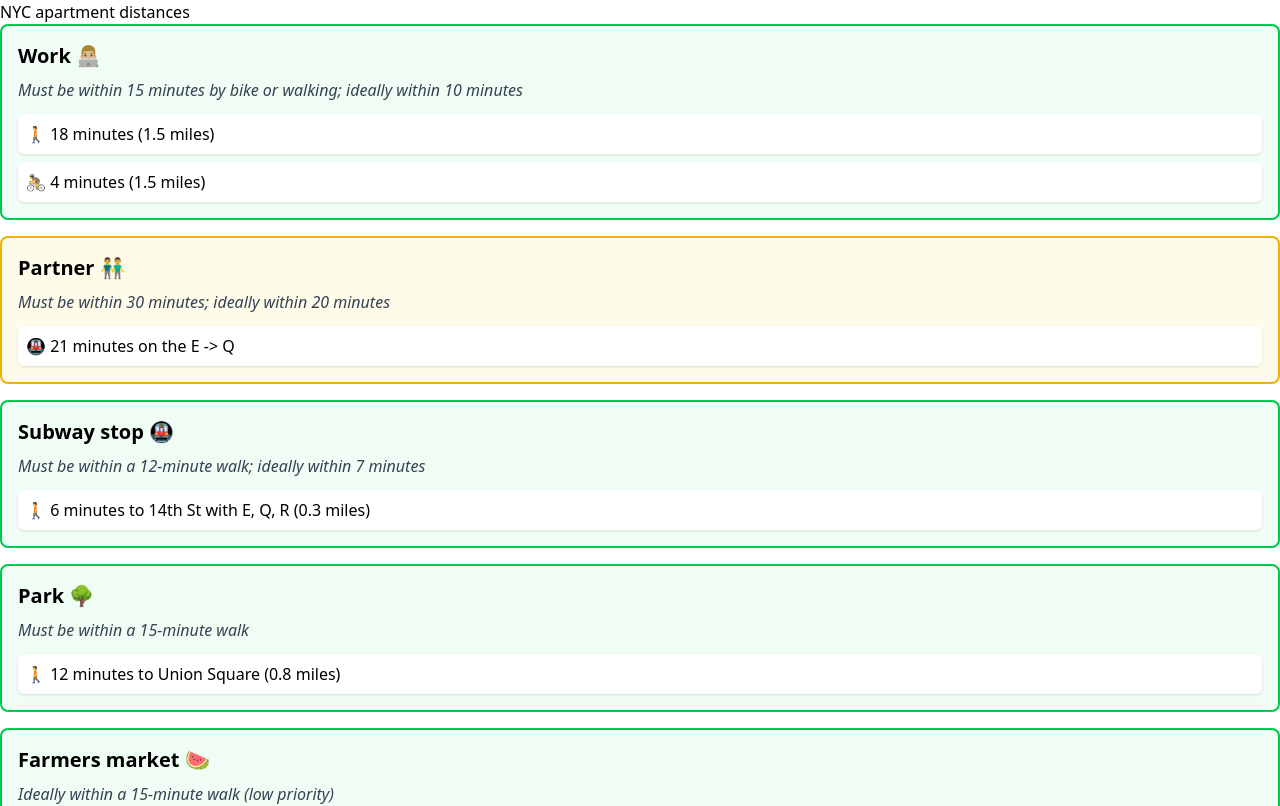
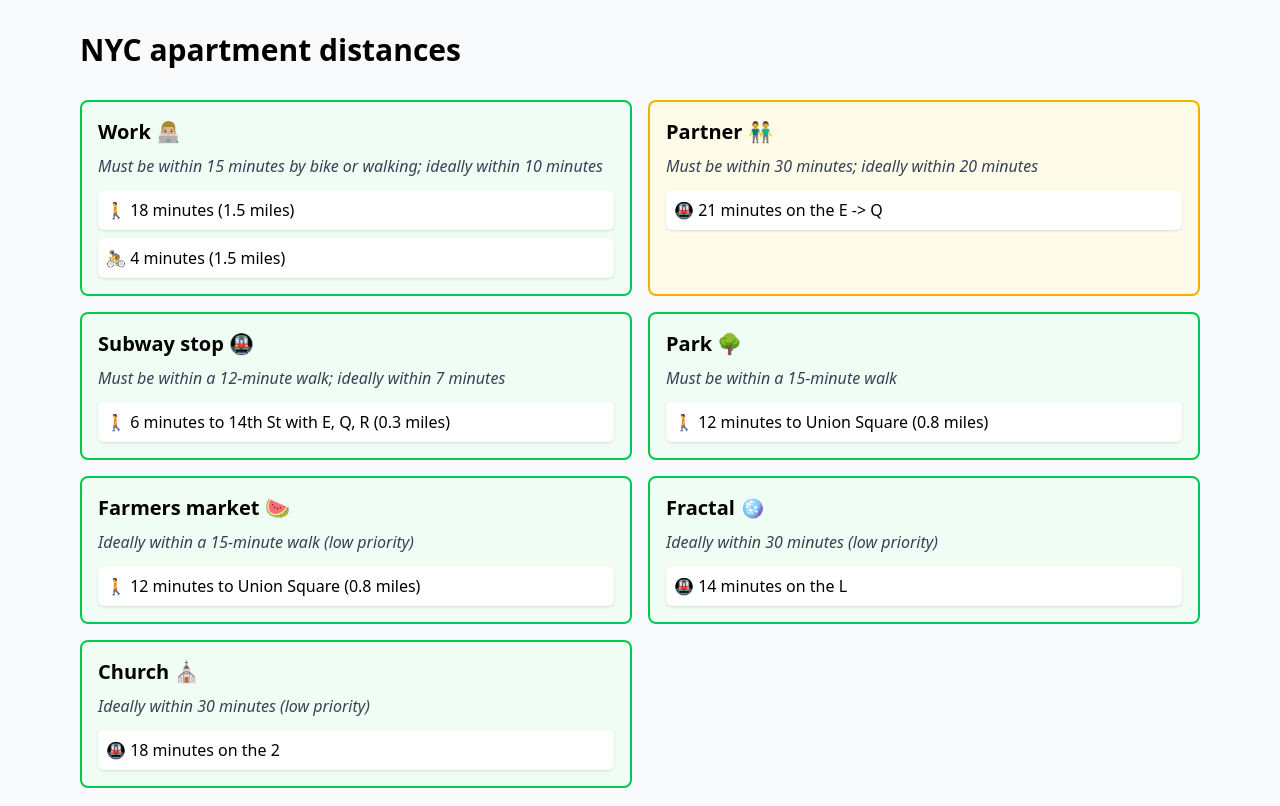
Before and after one commit to Eric-Arellano/apt-distances, a SvelteKit app: page / in a window 1280 px wide. Shown: the top 806 px of the page. Built offline with nearby package versions, Linux system fonts and the light colour scheme.

Commit message:
Style the layout and use a grid (#9)

```diff
--- a/src/lib/components/destinations/DestinationCard.svelte
+++ b/src/lib/components/destinations/DestinationCard.svelte
@@ -12,7 +12,7 @@
 </script>
 
 <div
-	class="mb-4 rounded-lg border-2 bg-gray-50 p-4 {goalStatus === 'met'
+	class="rounded-lg border-2 bg-gray-50 p-4 {goalStatus === 'met'
 		? 'border-green-500 bg-green-50'
 		: goalStatus === 'partial'
 			? 'border-yellow-500 bg-yellow-50'
--- a/src/lib/components/destinations/Destinations.svelte
+++ b/src/lib/components/destinations/Destinations.svelte
@@ -11,6 +11,7 @@
 	let distances: DistancesResult = $props();
 </script>
 
+<div class="grid grid-cols-1 gap-4 sm:grid-cols-2">
 	<Work {...distances.work} />
 	<Partner {...distances.partner} />
 	<SubwayStop {...distances.subwayStop} />
@@ -18,3 +19,4 @@
 	<FarmersMarket {...distances.farmersMarket} />
 	<Fractal {...distances.fractal} />
 	<Church {...distances.church} />
+</div>
--- a/src/routes/+page.svelte
+++ b/src/routes/+page.svelte
@@ -3,5 +3,9 @@
 	let { data } = $props();
 </script>
 
-<h1>NYC apartment distances</h1>
-<Destinations {...data.distances} />
+<div class="min-h-screen bg-gray-50 py-8">
+	<div class="container mx-auto max-w-6xl px-4">
+		<h1 class="mb-8 text-center text-3xl font-bold md:text-left">NYC apartment distances</h1>
+		<Destinations {...data.distances} />
+	</div>
+</div>
```
Lines whose indentation alone changed are shown as unchanged.
